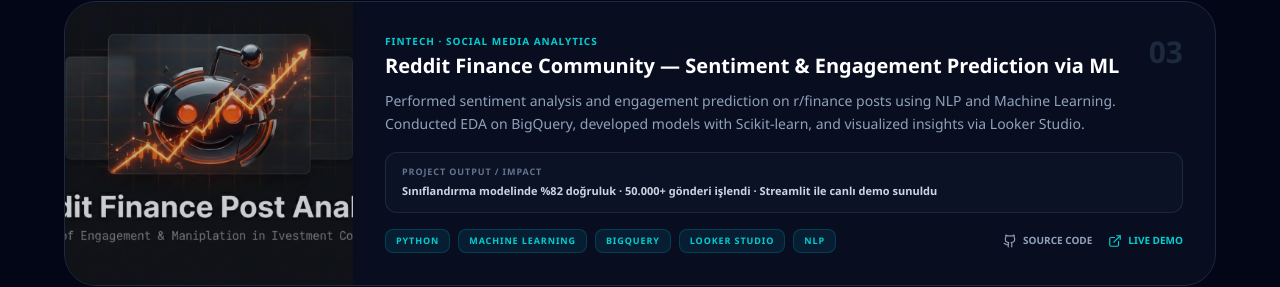
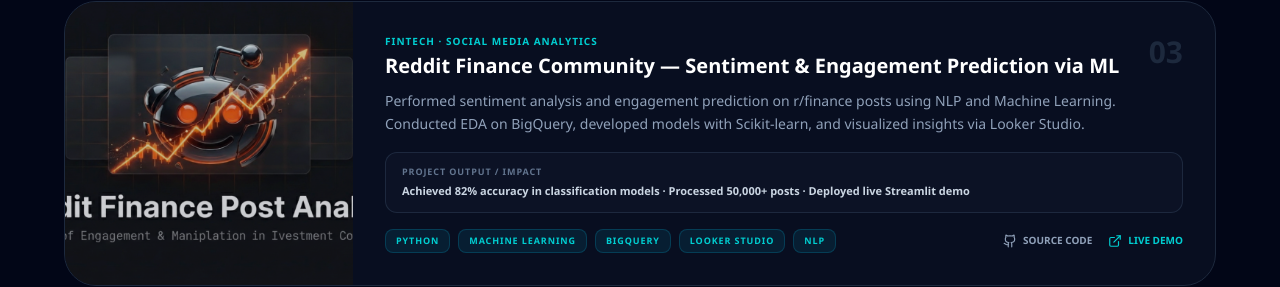
Before and after one commit to Nisanuraltay/nurportfolio, a React (Vite) app: page / in a window 1280 px wide. Shown: the part 3345-3632 px from the top of the page. Built offline with nearby package versions, Linux system fonts and the light colour scheme.

Commit message:
Update App.jsx

```diff
--- a/src/App.jsx
+++ b/src/App.jsx
@@ -85,7 +85,7 @@
       id: "03",
       title: "Reddit Finance Community — Sentiment & Engagement Prediction via ML",
       desc: "Performed sentiment analysis and engagement prediction on r/finance posts using NLP and Machine Learning. Conducted EDA on BigQuery, developed models with Scikit-learn, and visualized insights via Looker Studio.",
-      impact: "Sınıflandırma modelinde %82 doğruluk · 50.000+ gönderi işlendi · Streamlit ile canlı demo sunuldu",
+      impact: "Achieved 82% accuracy in classification models · Processed 50,000+ posts · Deployed live Streamlit demo",
       tags: ["Python", "Machine Learning", "BigQuery", "Looker Studio", "NLP"],
       img: "reddit-cover.png",
       github: "https://github.com/Nisanuraltay/reddit_finance_post_analyzer",
```
